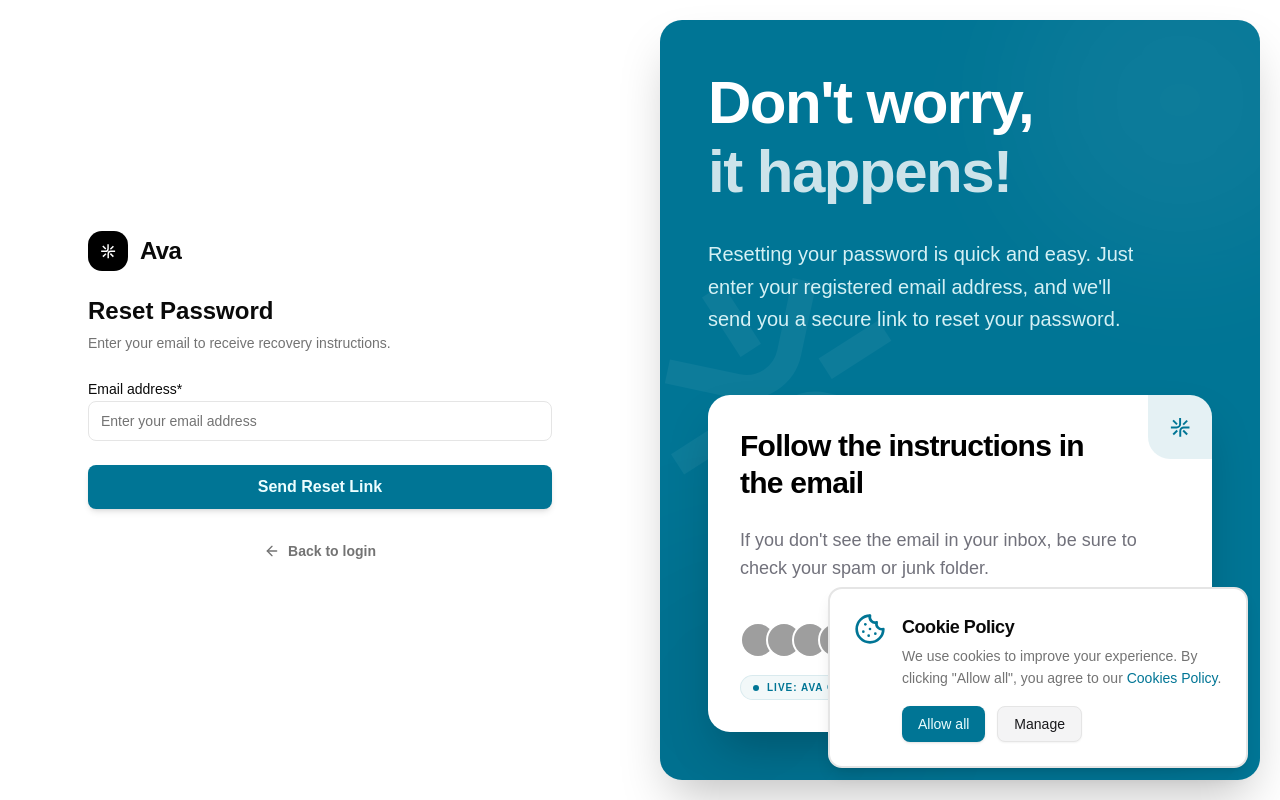
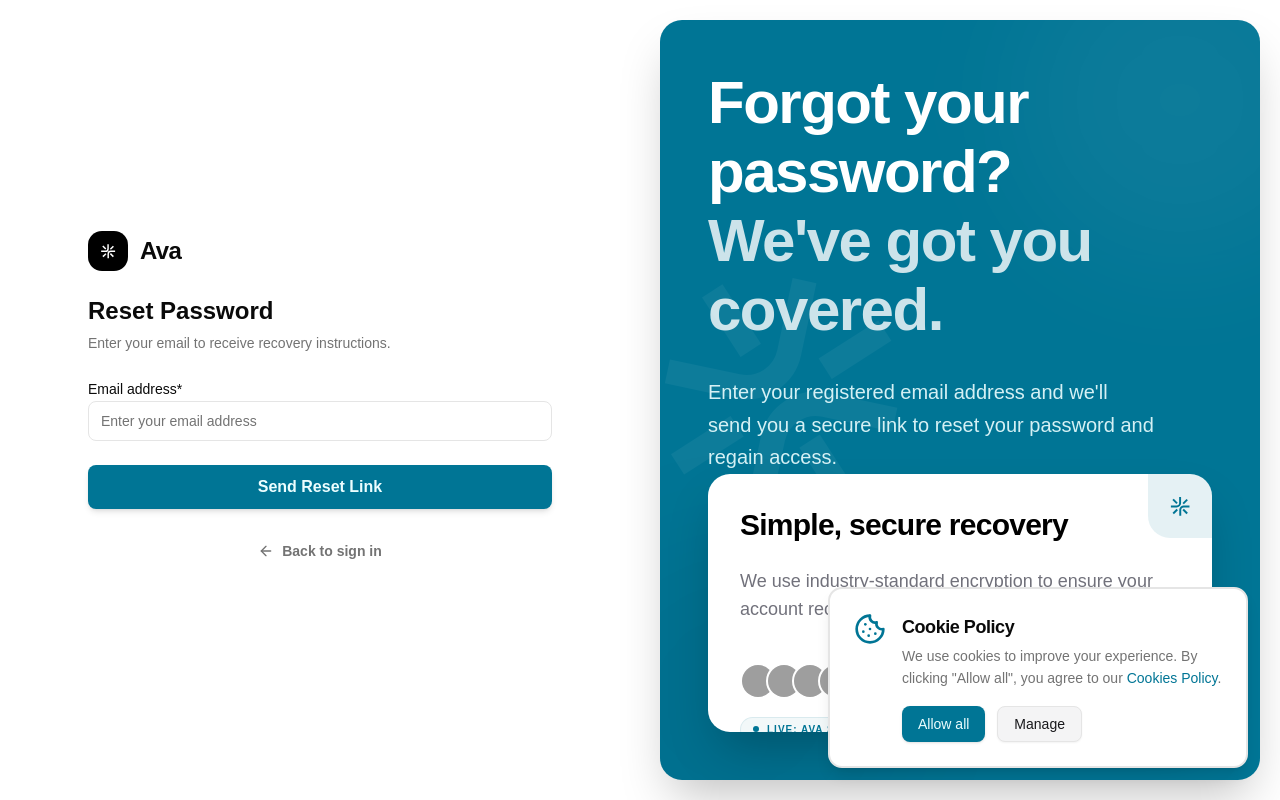
Before and after one commit to ericksouder-hub/vite-monorepo, a React (Vite) app in the folder apps/web/: page /forgot-password in a window 1280 px wide. Built offline with nearby package versions, Linux system fonts and the light colour scheme; grey boxes are pictures that could not be loaded.

Commit message:
feat: implement initial authentication pages including Login, SignUp, ForgotPassword, ResetPassword, CheckEmail, Success, and a shared AuthLayout.

```diff
--- a/apps/web/src/components/auth/AuthLayout.tsx
+++ b/apps/web/src/components/auth/AuthLayout.tsx
@@ -89,7 +89,7 @@ export function AuthLayout({
                                     </div>
                                     <div className={`text-sm font-semibold tracking-tight ${cardType === 'dark' ? 'text-zinc-300' : 'text-zinc-600 dark:text-zinc-300'
                                         }`}>
-                                        Trusted by high-performance teams
+                                        Trusted by 12,000+ professionals
                                     </div>
                                 </div>
 
@@ -97,7 +97,7 @@ export function AuthLayout({
                                     }`}>
                                     <div className="size-1.5 rounded-full bg-primary animate-pulse" />
                                     <span className="text-[10px] font-bold uppercase tracking-widest text-primary">
-                                        Live: Ava optimized 1,242 schedules today
+                                        Live: Ava streamlined 1,242 appointments today
                                     </span>
                                 </div>
                             </div>
--- a/apps/web/src/pages/CheckEmail.tsx
+++ b/apps/web/src/pages/CheckEmail.tsx
@@ -8,10 +8,10 @@ export function CheckEmail() {
 
     return (
         <AuthLayout
-            title={<>Check your email,<br /><span className="text-white/80">we've sent a link.</span></>}
-            description="We've sent a password reset link to your email address. Please click the link to reset your password and regain access to your account."
-            cardTitle="Verify your identity quickly"
-            cardDescription="Security is our top priority. Verifying your email ensures that only you can access your account."
+            title={<>Check your inbox,<br /><span className="text-white/80">we've sent a link.</span></>}
+            description="Check your email for a password reset link. It expires in 30 minutes for your security. Don't forget to check your spam folder just in case."
+            cardTitle="Secure verification"
+            cardDescription="We send temporary secure links to ensure that only the account owner can authorize password changes."
         >
             <AuthBrandHeader />
 
@@ -19,8 +19,8 @@ export function CheckEmail() {
                 <div className="inline-flex h-12 w-12 items-center justify-center rounded-xl bg-primary/10 text-primary">
                     <Mail size={24} strokeWidth={2.5} />
                 </div>
-                <h2 className="text-2xl font-semibold tracking-tight">Verification Sent</h2>
-                <p className="text-muted-foreground text-sm">We've sent a secure link to your inbox. Please check your email to proceed.</p>
+                <h2 className="text-2xl font-semibold tracking-tight">Email Sent</h2>
+                <p className="text-muted-foreground text-sm">We've sent a secure link to your email address. Please click the link to proceed.</p>
             </div>
 
             <div className="space-y-4">
@@ -28,7 +28,7 @@ export function CheckEmail() {
                     onClick={() => navigate('/login')}
                     className="w-full h-11 rounded-md bg-primary text-primary-foreground font-bold hover:bg-primary/90 transition-all shadow-md active:scale-[0.98]"
                 >
-                    Open email app
+                    Return to sign in
                 </button>
 
                 <div className="text-center">
@@ -46,7 +46,7 @@ export function CheckEmail() {
                 className="inline-flex items-center justify-center gap-2 text-sm font-semibold text-muted-foreground hover:text-primary transition-colors py-2 group"
             >
                 <ArrowLeft size={16} className="transition-transform group-hover:-translate-x-1" />
-                Back to login
+                Back to sign in
             </Link>
         </AuthLayout>
     );
--- a/apps/web/src/pages/ForgotPassword.tsx
+++ b/apps/web/src/pages/ForgotPassword.tsx
@@ -13,10 +13,10 @@ export function ForgotPassword() {
 
     return (
         <AuthLayout
-            title={<>Don't worry,<br /><span className="text-white/80">it happens!</span></>}
-            description="Resetting your password is quick and easy. Just enter your registered email address, and we'll send you a secure link to reset your password."
-            cardTitle="Follow the instructions in the email"
-            cardDescription="If you don't see the email in your inbox, be sure to check your spam or junk folder."
+            title={<>Forgot your password?<br /><span className="text-white/80">We've got you covered.</span></>}
+            description="Enter your registered email address and we'll send you a secure link to reset your password and regain access."
+            cardTitle="Simple, secure recovery"
+            cardDescription="We use industry-standard encryption to ensure your account recovery is safe and private."
         >
             <AuthBrandHeader />
 
@@ -46,7 +46,7 @@ export function ForgotPassword() {
                 className="inline-flex items-center justify-center gap-2 text-sm font-semibold text-muted-foreground hover:text-primary transition-colors py-2 group"
             >
                 <ArrowLeft size={16} className="transition-transform group-hover:-translate-x-1" />
-                Back to login
+                Back to sign in
             </Link>
         </AuthLayout>
     );
--- a/apps/web/src/pages/Login.tsx
+++ b/apps/web/src/pages/Login.tsx
@@ -10,16 +10,16 @@ export function Login() {
 
     return (
         <AuthLayout
-            title={<>Welcome back!<br /><span className="text-white/80">Please sign in to your Ava account</span></>}
-            description="Access your dashboard and manage your appointments."
-            cardTitle="Plan your days better with Ava"
-            cardDescription="Stay connected with Ava. We help you stay organized and never miss an appointment again."
+            title={<>Welcome back!<br /><span className="text-white/80">Sign in to your Ava account</span></>}
+            description="Manage your calendar, sync appointments, and stay organized."
+            cardTitle="Everything you need, all in one place"
+            cardDescription="Join 12,000+ professionals who use Ava to streamline their daily schedules and never miss a beat."
         >
             <AuthBrandHeader />
 
             <div>
-                <h2 className="mb-1.5 text-2xl font-semibold">Sign In</h2>
-                <p className="text-muted-foreground text-sm">Choose your preferred login method:</p>
+                <h2 className="mb-1.5 text-2xl font-semibold">Sign in</h2>
+                <p className="text-muted-foreground text-sm">Choose how you'd like to sign in:</p>
             </div>
 
             <div className="flex flex-wrap gap-3 sm:gap-4">
@@ -115,7 +115,7 @@ export function Login() {
             </form>
 
             <p className="text-center text-sm text-muted-foreground">
-                New on our platform? <Link to="/signup" className="text-primary font-bold hover:underline underline-offset-4">Create an account</Link>
+                Don't have an account? <Link to="/signup" className="text-primary font-bold hover:underline underline-offset-4">Create one now</Link>
             </p>
         </AuthLayout>
     );
--- a/apps/web/src/pages/ResetPassword.tsx
+++ b/apps/web/src/pages/ResetPassword.tsx
@@ -16,10 +16,10 @@ export function ResetPassword() {
 
     return (
         <AuthLayout
-            title={<>You're just one step away<br /><span className="text-white/80">from regaining access.</span></>}
-            description="Please create a new password below. Make sure it's strong and secure, combining letters, numbers, and special characters."
-            cardTitle="Regain access to your scheduling"
-            cardDescription="We'll have you back to booking appointments and managing your calendar in just a moment."
+            title={<>Set your new password<br /><span className="text-white/80">and regain access.</span></>}
+            description="Create a strong, unique password to keep your account secure. We recommend using a mix of letters, numbers, and symbols."
+            cardTitle="Secure your account"
+            cardDescription="Your security is our priority. Once updated, you'll be able to sign in immediately."
         >
             <AuthBrandHeader />
 
@@ -77,7 +77,7 @@ export function ResetPassword() {
                 className="inline-flex items-center justify-center gap-2 text-sm font-semibold text-muted-foreground hover:text-primary transition-colors py-2 group"
             >
                 <ArrowLeft size={16} className="transition-transform group-hover:-translate-x-1" />
-                Back to login
+                Back to sign in
             </Link>
         </AuthLayout>
     );
--- a/apps/web/src/pages/SignUp.tsx
+++ b/apps/web/src/pages/SignUp.tsx
@@ -16,10 +16,10 @@ export function SignUp() {
 
     return (
         <AuthLayout
-            title={<>Create your account<br /><span className="text-white/80">to get started.</span></>}
-            description="Your account will allow you to securely save your progress, customize your preferences, and stay connected across all your devices."
-            cardTitle="We're excited to have you join our community"
-            cardDescription="Your account will allow you to securely save your progress and customize your preferences."
+            title={<>Join the community<br /><span className="text-white/80">and start scheduling.</span></>}
+            description="Securely manage your appointments, sync preferences, and stay organized across all your devices."
+            cardTitle="The smartest way to manage your time"
+            cardDescription="Experience a seamless, AI-driven approach to scheduling that adapts to your workflow."
         >
             <AuthBrandHeader />
 
@@ -120,7 +120,7 @@ export function SignUp() {
             </form>
 
             <p className="text-center text-sm text-muted-foreground">
-                Already have an account? <Link to="/login" className="text-primary font-bold hover:underline underline-offset-4">Log in</Link>
+                Already have an account? <Link to="/login" className="text-primary font-bold hover:underline underline-offset-4">Sign in</Link>
             </p>
         </AuthLayout>
     );
--- a/apps/web/src/pages/Success.tsx
+++ b/apps/web/src/pages/Success.tsx
@@ -9,9 +9,9 @@ export function Success() {
     return (
         <AuthLayout
             title={<>Password reset<br /><span className="text-white/80">successfully!</span></>}
-            description="Your password has been changed. You can now log in to your account with your new credentials and continue where you left off."
-            cardTitle="Welcome back to Ava"
-            cardDescription="Your account is now secure with your new password. We're glad to have you back!"
+            description="Your password has been securely updated. You can now sign in with your new credentials and start managing your schedule."
+            cardTitle="Ready to go"
+            cardDescription="Your account is fully secured and ready for use. We're glad to have you back on the platform!"
             cardType="dark"
         >
             <AuthBrandHeader />
@@ -37,7 +37,7 @@ export function Success() {
                     onClick={() => navigate('/login')}
                     className="w-full h-11 rounded-md border border-input bg-background text-foreground font-semibold hover:bg-accent transition-all"
                 >
-                    Back to login
+                    Back to sign in
                 </button>
             </div>
 
```
